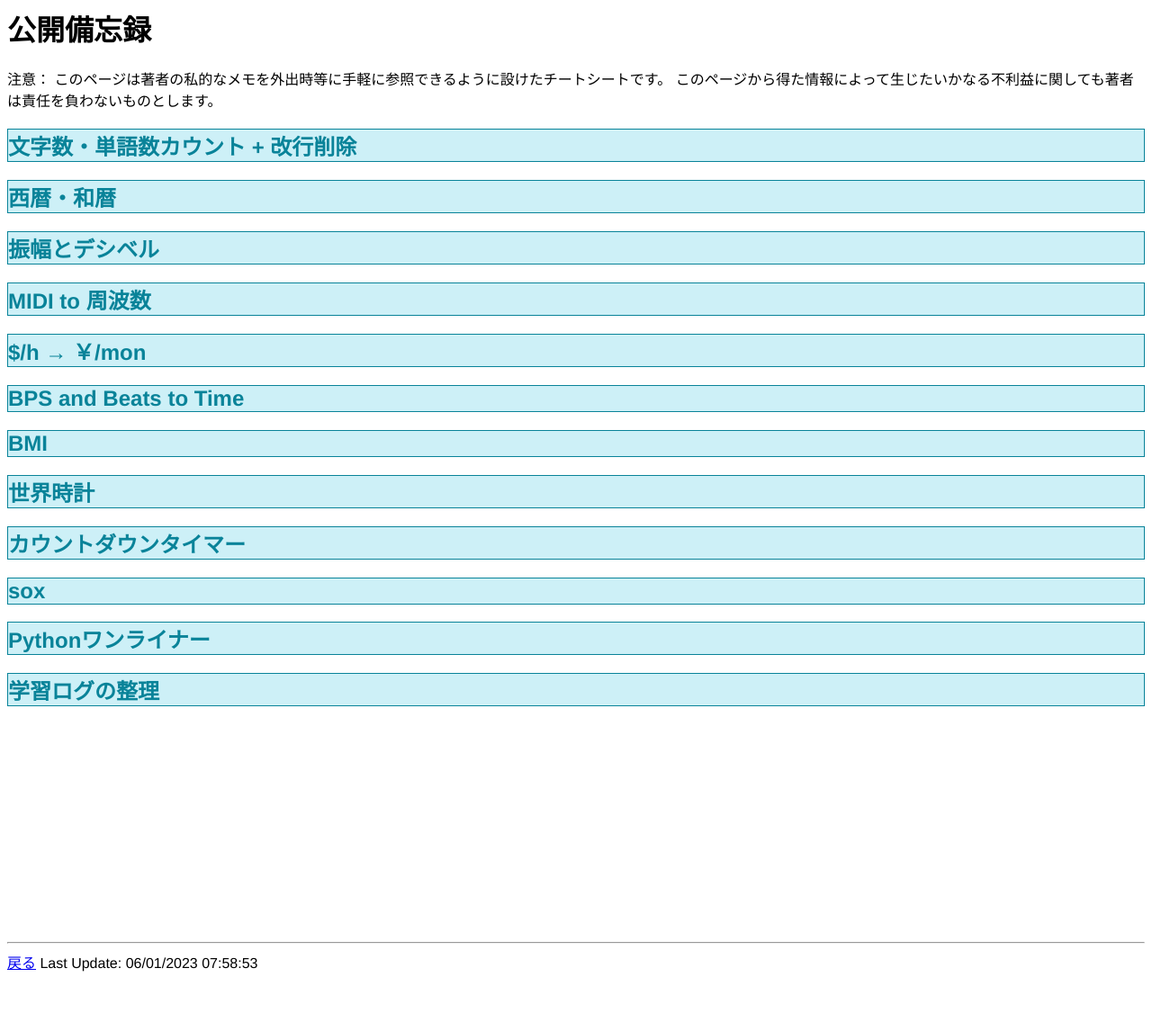
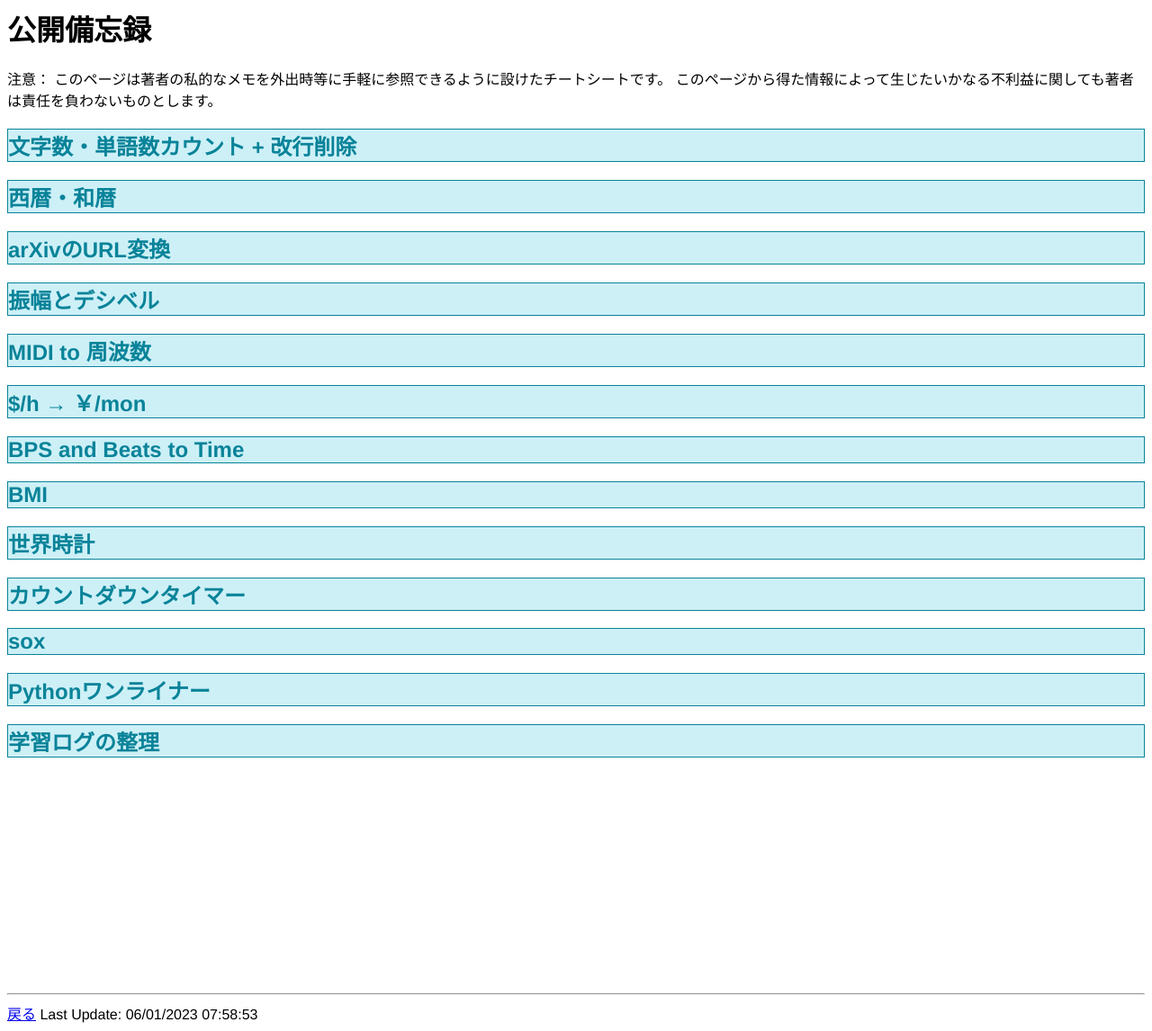
Before and after one commit to tachi-hi/tachi-hi.github.io, a Jekyll site: the page tools.html, which Jekyll copies as it is, in a window 1280 px wide. Shown: the whole page at 90% size. Built offline with Jekyll 4.4.1, drawn with Linux system fonts in a browser that asks for light colours; before the commit the page ends 1089 px from its top, so only the background shows below that.

Commit message:
arxiv url

```diff
--- a/tools.html
+++ b/tools.html
@@ -102,6 +102,16 @@
       $("#wareki").text(wareki_text);
   });
   $("#wareki").css("font-size", "xx-large");
+
+  // arXiv URL 変換 ========================================================
+  $("#arxivurl").keyup(function(){
+      var arxivurl = $(this).val();
+      var arxivid = arxivpdf.match(/\/(\d+\.\d+)/)[1];
+      var arxivabs = "https://arxiv.org/abs/" + arxivid;
+      var arxivpdf = "https://arxiv.org/pdf/" + arxivid + ".pdf";
+      $("#arxivabs").text(arxivabs);
+      $("#arxivpdf").text(arxivpdf);
+  });
 
   // dB and amplitude ========================================================
   var amp;
@@ -299,6 +309,13 @@
 
 </div></div>
 
+<div id="topic"><h2>arXivのURL変換</h2><div id="toggle">
+PDFかABSのURL link<textarea id = "arxivurl", type="text" cols="3" rows="1" id="input-up"></textarea></br>
+<span id="arxivabs"></span></br>
+<span id="arxivpdf"></span></br>
+
+</div></div>
+
 <div id="topic"><h2>振幅とデシベル</h2><div id="toggle">
 \(y = 10 \log_{10} x^2\) <br/>
 
```
